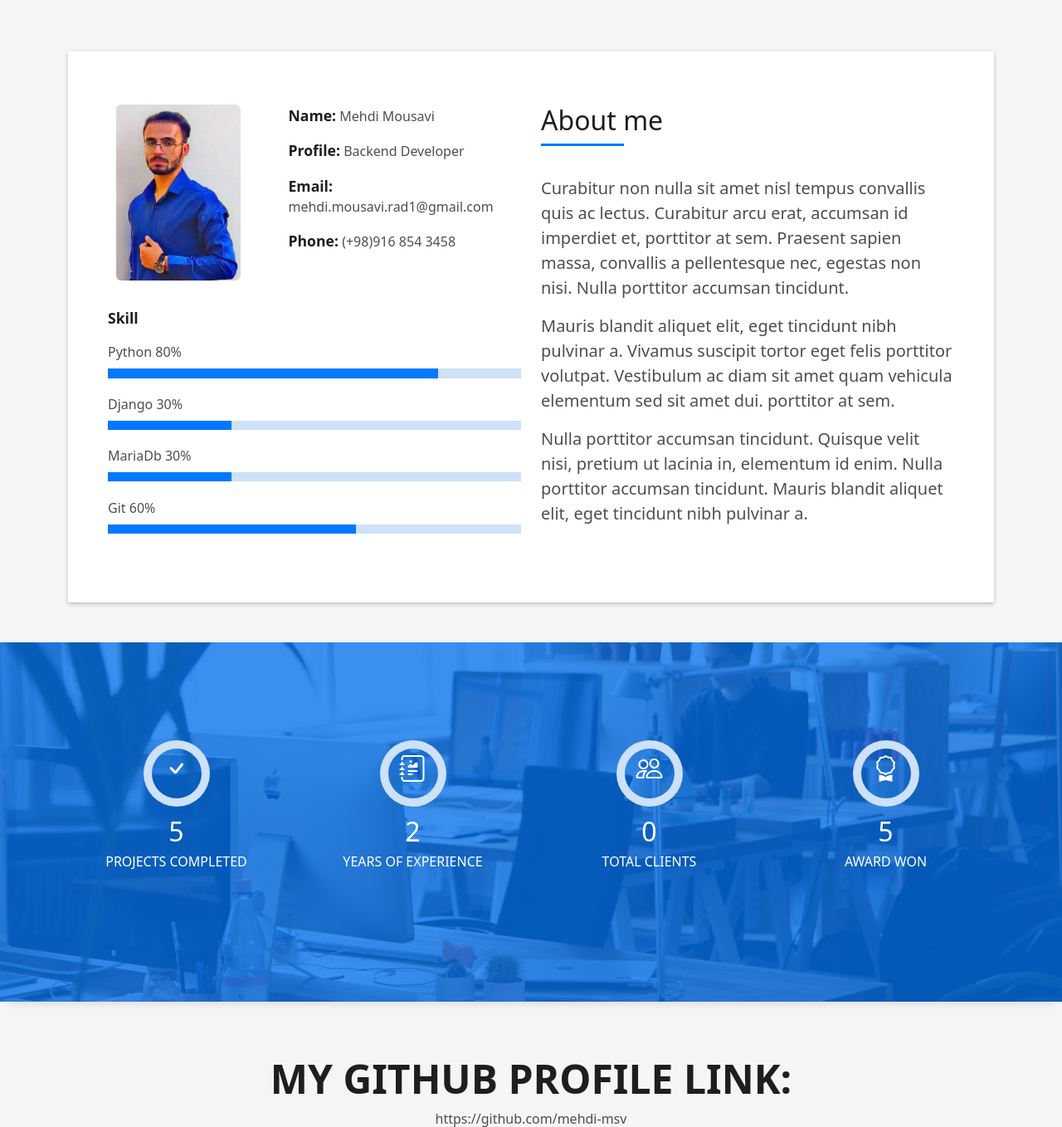
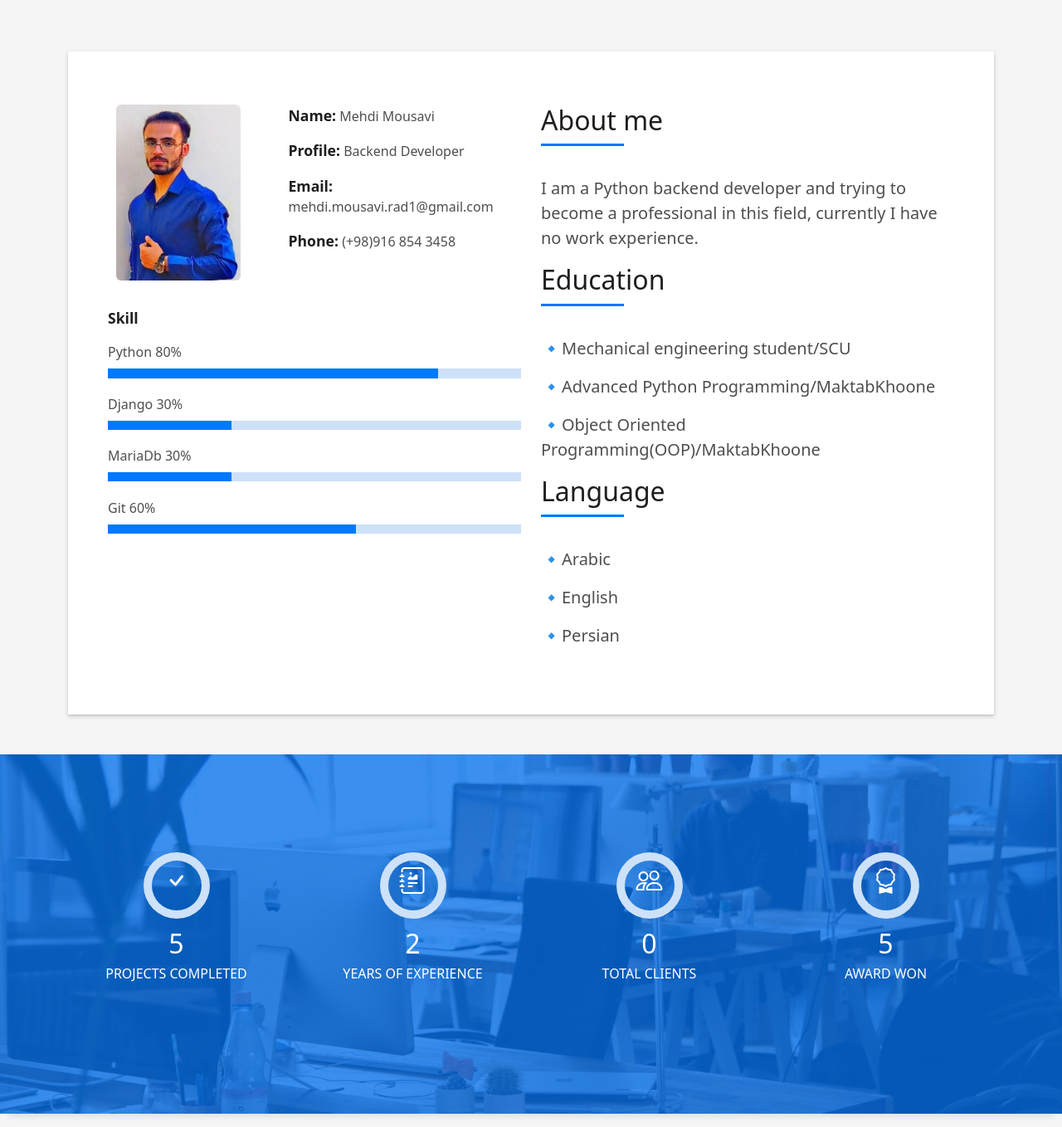
Before and after one commit to mehdi-msv/resume, a Django app: template templates/index.html in a window 1280 px wide. Shown: the part 802-2160 px from the top of the page at 83% size. Run offline with Django 3.2, Linux system fonts and the light colour scheme; the template is opened without the code that fills it, so the values that code supplies are empty; parts of the project's set-up code (start-up, migrations or seed data) failed here and were passed over; some libraries are stand-ins or nearby versions.

Commit message:
change text in index.htnl

```diff
--- a/templates/index.html
+++ b/templates/index.html
@@ -135,9 +135,19 @@
                       <div class="title-box-2">
                         <h5 class="title-left">About me</h5>
                       </div>
-                      <p class="lead">Curabitur non nulla sit amet nisl tempus convallis quis ac lectus. Curabitur arcu erat, accumsan id imperdiet et, porttitor at sem. Praesent sapien massa, convallis a pellentesque nec, egestas non nisi. Nulla porttitor accumsan tincidunt.</p>
-                      <p class="lead">Mauris blandit aliquet elit, eget tincidunt nibh pulvinar a. Vivamus suscipit tortor eget felis porttitor volutpat. Vestibulum ac diam sit amet quam vehicula elementum sed sit amet dui. porttitor at sem.</p>
-                      <p class="lead">Nulla porttitor accumsan tincidunt. Quisque velit nisi, pretium ut lacinia in, elementum id enim. Nulla porttitor accumsan tincidunt. Mauris blandit aliquet elit, eget tincidunt nibh pulvinar a.</p>
+                      <p class="lead">I am a Python backend developer and trying to become a professional in this field, currently I have no work experience.</p>
+                      <div class="title-box-2">
+                        <h5 class="title-left">Education</h5>
+                      </div>
+                      <p class="lead"> 🔹Mechanical engineering student/SCU</p>
+                      <p class="lead"> 🔹Advanced Python Programming/MaktabKhoone</p>
+                      <p class="lead"> 🔹Object Oriented Programming(OOP)/MaktabKhoone</p>
+                      <div class="title-box-2">
+                        <h5 class="title-left">Language</h5>
+                      </div>
+                      <p class="lead"> 🔹Arabic</p>
+                      <p class="lead"> 🔹English</p>
+                      <p class="lead"> 🔹Persian</p>
                     </div>
                   </div>
                 </div>
```
